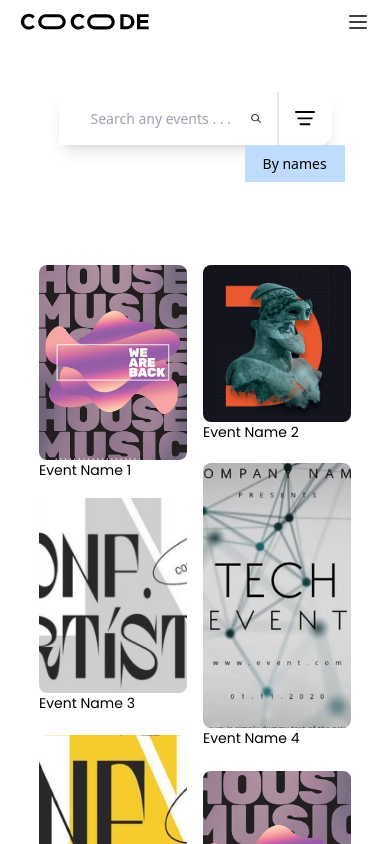
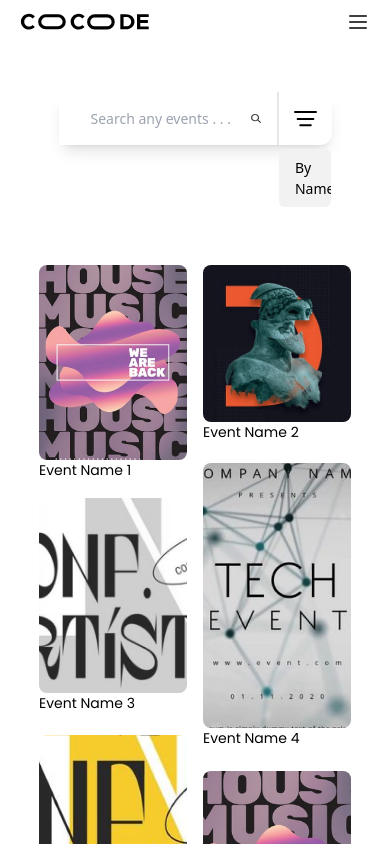
Before and after one commit to thecocode/cocode-client, a React (Create React App) app: page /events in a window 390 px wide. Both pictures are taken after a click on the button 305 px from the left and 118 px from the top of the page. Shown: the top 844 px of the page. Built offline with nearby package versions, Linux system fonts and the light colour scheme.

Commit message:
fix : fixed searching, filter menu and explore button design

```diff
--- a/src/components/DisplayProjectsAndEvents/index.tsx
+++ b/src/components/DisplayProjectsAndEvents/index.tsx
@@ -203,7 +203,7 @@ export default function DisplayProjectsAndEvents({ type, filteredList }: Display
       </div>
 
       <a
-        className='flex items-center text-md px-6 py-4 rounded-full w-fit gap-2 justify-evenly mx-auto outline outline-2 '
+        className='flex items-center text-sm rounded-full w-fit gap-4 justify-center mx-auto outline outline-[1px] px-[clamp(20px,2.9vw,40px)] py-[clamp(12px,1.25vw,24px)]'
         href={`/${type}`}
       >
         <span>View More</span>
--- a/src/components/Searchbar/index.tsx
+++ b/src/components/Searchbar/index.tsx
@@ -12,17 +12,11 @@ export function Searchbar({ type, setFilteredList, list }: SearchProp) {
   const [selectedFilter, setSelectedFilters] = useState('name');
 
   const filterRef = useRef<HTMLUListElement>(null);
-  const filterBtnRef = useRef<HTMLButtonElement>(null);
+  const filterBtnRef = useRef<HTMLDivElement>(null);
 
   function handleClickOutside(e: any) {
-    if (
-      filterRef.current &&
-      !filterRef.current.contains(e.target) &&
-      !filterBtnRef.current?.contains(e.target)
-    ) {
+    if (!filterBtnRef.current?.contains(e.target)) {
       setDisplayFilters(false);
-    } else {
-      setDisplayFilters(true);
     }
   }
 
@@ -36,8 +30,8 @@ export function Searchbar({ type, setFilteredList, list }: SearchProp) {
         <div className=' w-[80%] flex justify-center'>
           <input
             onChange={(e) => {
-              setFilteredList((prev) => {
-                const newL = prev.filter((el) =>
+              setFilteredList(() => {
+                const newL = list.filter((el) =>
                   el.name.toLowerCase().includes(e.target.value.toLowerCase()),
                 );
 
@@ -52,54 +46,42 @@ export function Searchbar({ type, setFilteredList, list }: SearchProp) {
             <img className='p-4' src='./assets/searchIcon.svg' />
           </button>
         </div>
-        <div className='w-[20%] flex flex-col align-middle relative p-4 border-l-2  '>
-          <button
-            ref={filterBtnRef}
-            onClick={() => setDisplayFilters((prev) => !prev)}
-            className=' w-full h-full flex justify-center gap-6 items-center'
-          >
+        <div
+          ref={filterBtnRef}
+          onClick={() => setDisplayFilters((prev) => !prev)}
+          className='w-[20%] flex flex-col align-middle relative py-4 border-l-2  '
+        >
+          <button className=' w-full h-full flex justify-center gap-6 items-center'>
             <img src='./assets/filter.svg' />
             <div className='ml:block hidden'>Filters</div>
           </button>
           <ul
             className={` ${
               displayFilters ? 'block' : ' hidden'
-            } absolute top-[100%] right-[-25%] tb:right-0 w-full min-w-[100px] flex flex-col align-top text-left`}
-            ref={filterRef}
+            } absolute top-[calc(100%+4px)] w-full bg-input-bg rounded-md overflow-y-auto max-h-[180px] `}
           >
             <li
-              className={` py-2 ${
-                selectedFilter === 'name' ? 'bg-blue-200' : 'bg-blue-100'
-              } text-sm`}
+              className='text-sm cursor-pointer'
               onClick={() => {
                 setSelectedFilters('name');
                 setFilteredList((prev) => {
-                  const newL = [...prev].sort((a, b) => (a.name > b.name ? 1 : -1));
+                  const newL = [...list].sort((a, b) => (a.name > b.name ? 1 : -1));
                   // debugger;
                   return newL;
                 });
               }}
             >
-              <label className='relative flex justify-center gap-4 text-left'>
-                <input
-                  type='radio'
-                  value='name'
-                  name='filter'
-                  className='w-full hidden h-full z-10 absolute'
-                  placeholder='By name'
-                />
-                By names
-              </label>
+              <button className=' w-full pl-4 py-2 text-start transition-colors hover:bg-[#EAEAEA]'>
+                By Names
+              </button>
             </li>
             {type === 'projects' && (
               <li
-                className={` py-2 ${
-                  selectedFilter !== 'name' ? 'bg-blue-200' : 'bg-blue-100'
-                } text-sm`}
+                className='text-sm cursor-pointer'
                 onClick={() => {
                   setSelectedFilters('stars');
                   setFilteredList((prev) => {
-                    const newL = [...prev].sort((a, b) => {
+                    const newL = [...list].sort((a, b) => {
                       const starsA = a.stars !== undefined ? a.stars : Number.NEGATIVE_INFINITY;
                       const starsB = b.stars !== undefined ? b.stars : Number.NEGATIVE_INFINITY;
                       return starsB - starsA;
@@ -108,16 +90,9 @@ export function Searchbar({ type, setFilteredList, list }: SearchProp) {
                   });
                 }}
               >
-                <label className='relative flex justify-center gap-4 text-left'>
-                  <input
-                    type='radio'
-                    name='filter'
-                    value='stars'
-                    className='w-full hidden h-full z-10 absolute'
-                    placeholder='By name'
-                  />
-                  By stars
-                </label>
+                <button className=' w-full pl-4 py-2 text-start transition-colors hover:bg-[#EAEAEA]'>
+                  By Stars
+                </button>
               </li>
             )}
           </ul>
--- a/src/components/Testimonials/index.tsx
+++ b/src/components/Testimonials/index.tsx
@@ -58,7 +58,7 @@ export function Testimonials() {
         src='./assets/testimonial-star.svg'
       />
       <div
-        className='swiping-component flex h-[100vh] flex-col justify-evenly bg-[#ffefc5]'
+        className='swiping-component  flex h-[100vh] flex-col justify-evenly bg-[#ffefc5]'
         onTouchStart={(e) => {
           setStartPosition(e.changedTouches[0].clientX);
         }}
@@ -81,7 +81,7 @@ export function Testimonials() {
           {DISPLAYLIST.map((val, index) => (
             <div
               key={index}
-              className={`carousel-item  flex items-center justify-center w-[50vw] aspect-square transition-all duration-1000 cursor-pointer`}
+              className={`carousel-item flex items-center justify-center w-[50vw] aspect-square transition-all duration-1000 cursor-pointer`}
               onClick={() => {
                 if (index === onFocus - 1) {
                   setPosition((prev) => prev + 50);
@@ -110,7 +110,7 @@ export function Testimonials() {
                 <div className='w-3/4 m-auto flex flex-col justify-center pt-[1.5rem]  ml:text-sm '>
                   <p className='text-xs'>{val.message}</p>
                   <p className='mt-4 text-xs pb-2 font-bold'>{val.name}</p>
-                  <p className=' text-[0.55rem] pb-4 text-gray-400'>{val.position}</p>
+                  <p className=' text-[0.65rem] pb-4 text-gray-400'>{val.position}</p>
                 </div>
               </div>
             </div>
```
